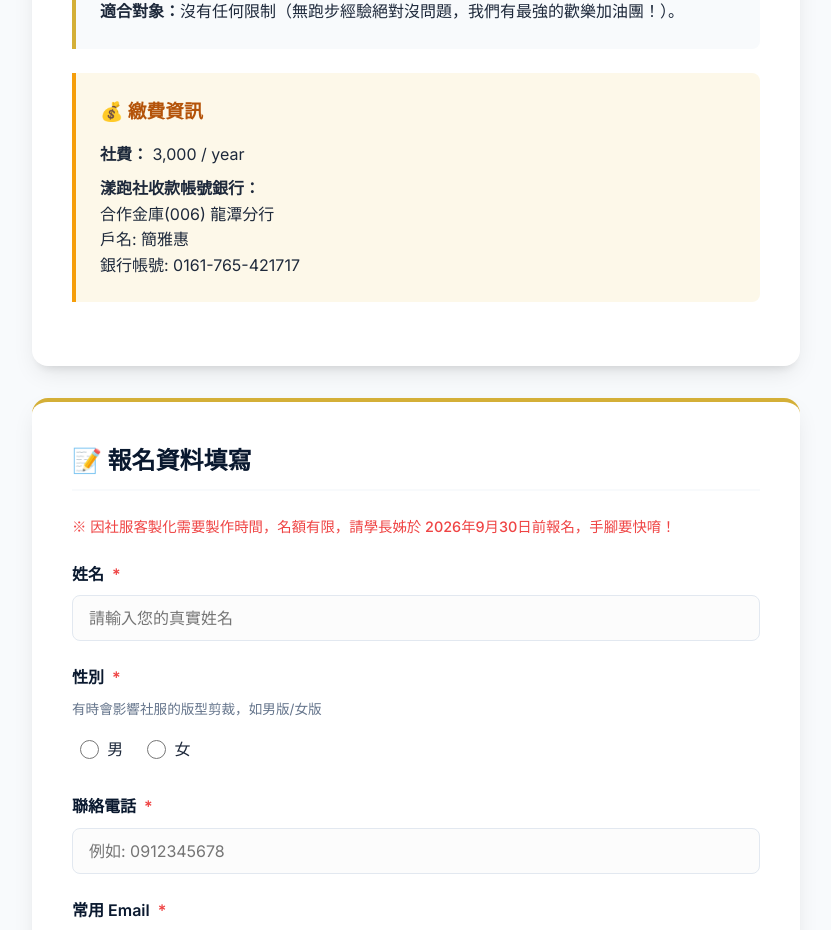
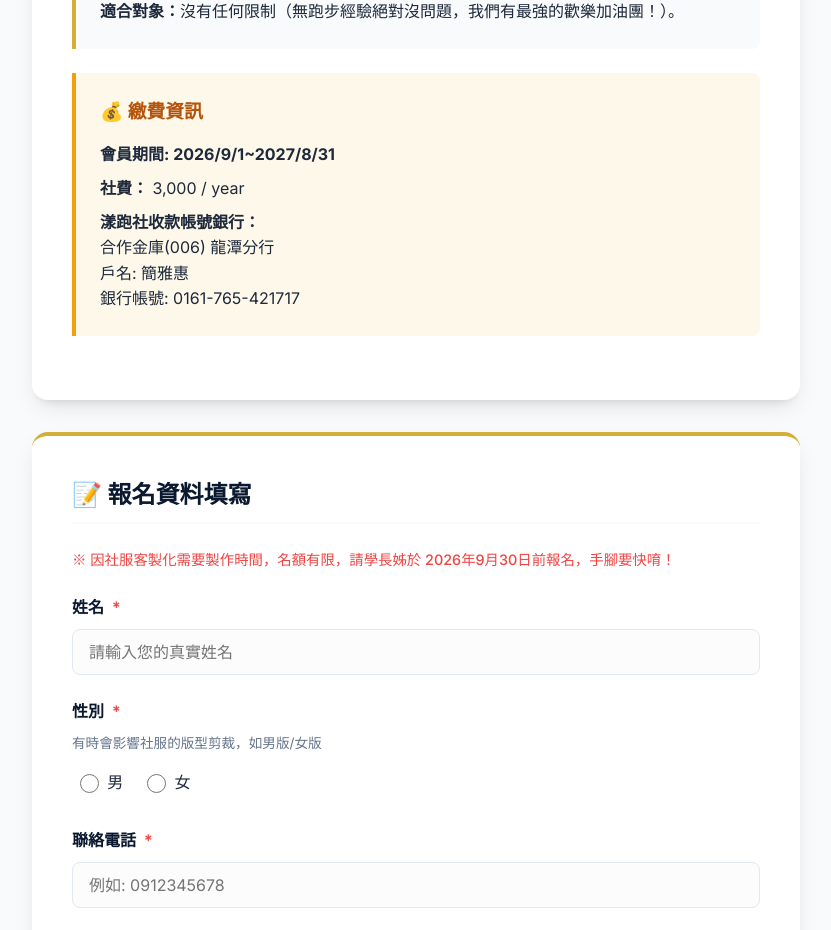
Before and after one commit to auestin/ncu-run, a React (Vite) app: page / in a window 1280 px wide. Shown: the part 1256-2186 px from the top of the page, without its empty margins (224-1055 px from the left). Built offline with nearby package versions, Linux system fonts and the light colour scheme.

Commit message:
feat: add membership period info

```diff
--- a/src/App.jsx
+++ b/src/App.jsx
@@ -140,6 +140,7 @@ function App() {
 
           <div className="info-block" style={{ backgroundColor: '#fdf8e9', borderLeftColor: '#f59e0b' }}>
             <h3 style={{ marginBottom: '1rem', color: '#b45309' }}>💰 繳費資訊</h3>
+            <p style={{ marginBottom: '0.5rem', fontWeight: 'bold' }}>會員期間: 2026/9/1~2027/8/31</p>
             <p><strong>社費：</strong> 3,000 / year</p>
             <p style={{ marginTop: '0.5rem' }}><strong>漾跑社收款帳號銀行：</strong></p>
             <p>合作金庫(006) 龍潭分行<br/>戶名: 簡雅惠<br/>銀行帳號: 0161-765-421717</p>
```
